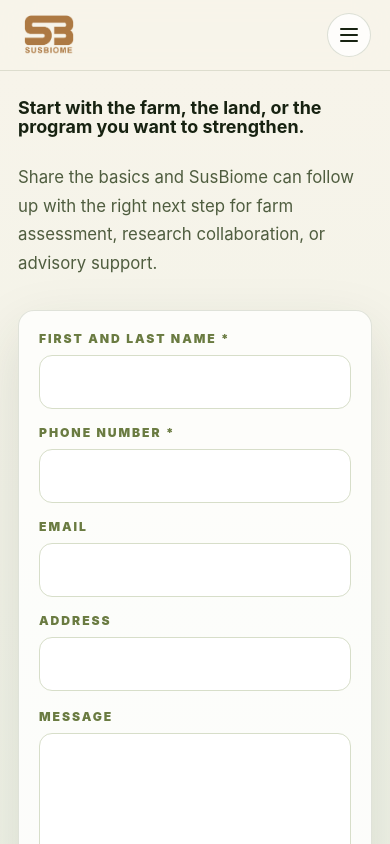
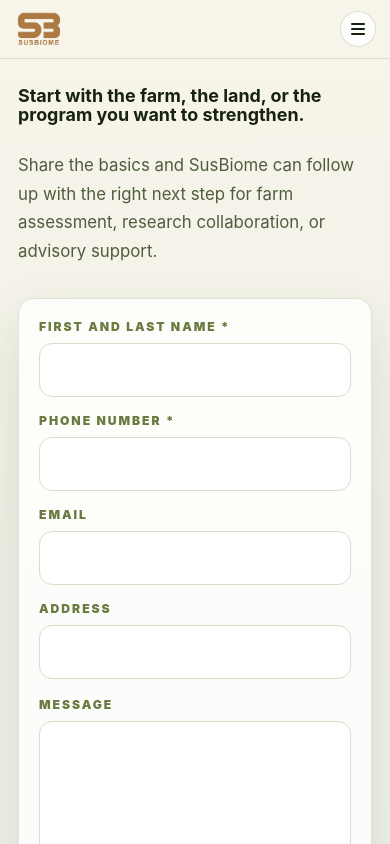
Before and after one commit to codxwiz/Project-SusBiome, a Next.js app in the folder frontend/: page /contact in a window 390 px wide. Shown: the top 844 px of the page. Built offline with nearby package versions, Linux system fonts and the light colour scheme.

Commit message:
Video sound

```diff
--- a/frontend/app/globals.css
+++ b/frontend/app/globals.css
@@ -201,8 +201,8 @@ textarea {
   min-height: 74px;
   padding: 0 clamp(18px, 5vw, 72px);
   border-bottom: 1px solid rgba(68, 88, 48, 0.14);
-  background: rgba(247, 244, 234, 0.88);
-  backdrop-filter: blur(16px);
+  background: #f7f4ea;
+  backdrop-filter: none;
 }
 
 .agri-page-brand {
@@ -2953,23 +2953,23 @@ textarea {
 
   .agri-hero__content {
     align-self: start;
-    width: calc(100vw - 36px);
+    width: calc(100vw - 30px);
     margin: 0;
-    padding: 34px 18px 0;
+    padding: 28px 15px 0;
   }
 
   .agri-logo {
-    margin-bottom: clamp(78px, 22vw, 140px);
+    margin-bottom: clamp(58px, 16vw, 108px);
   }
 
   .agri-hero__footer {
     bottom: 26px;
-    width: calc(100vw - 36px);
+    width: calc(100vw - 30px);
   }
 
   .agri-descriptor {
-    padding: 0 6px;
-    font-size: clamp(1rem, 3.3vw, 1.5rem);
+    padding: 0 2px;
+    font-size: clamp(0.96rem, 3vw, 1.28rem);
   }
 
   .agri-menu {
@@ -2978,8 +2978,10 @@ textarea {
   }
 
   .agri-menu a {
-    min-height: 58px;
-    border-radius: 18px;
+    min-height: 48px;
+    padding-inline: 8px;
+    border-radius: 15px;
+    font-size: clamp(0.78rem, 2.8vw, 0.98rem);
   }
 
   .site-section {
@@ -2990,27 +2992,51 @@ textarea {
     align-items: center;
     flex-direction: row;
     min-height: auto;
-    padding-block: 12px;
+    padding: 10px 14px;
     position: sticky;
+  }
+
+  .agri-page-brand {
+    flex-basis: 76px;
+    width: 76px;
+    height: 40px;
+  }
+
+  .agri-page-brand img {
+    width: 54px;
   }
 
   .agri-menu-toggle {
     position: relative;
     display: inline-flex;
     margin-left: auto;
+    width: 38px;
+    height: 38px;
+  }
+
+  .agri-menu-toggle span {
+    width: 15px;
+  }
+
+  .agri-menu-toggle span:nth-child(1) {
+    transform: translateY(-5px);
+  }
+
+  .agri-menu-toggle span:nth-child(3) {
+    transform: translateY(5px);
   }
 
   .agri-page-nav nav {
     position: absolute;
-    top: calc(100% + 8px);
-    right: 18px;
-    left: 18px;
+    top: calc(100% + 6px);
+    right: 14px;
+    left: 14px;
     display: none;
     grid-template-columns: 1fr;
     gap: 8px;
-    padding: 12px;
+    padding: 10px;
     border: 1px solid rgba(68, 88, 48, 0.16);
-    border-radius: 18px;
+    border-radius: 16px;
     background: rgba(247, 244, 234, 0.96);
     box-shadow: 0 20px 50px rgba(42, 56, 29, 0.16);
     backdrop-filter: blur(18px);
@@ -3023,9 +3049,9 @@ textarea {
   .agri-page-nav nav a {
     display: flex;
     align-items: center;
-    min-height: 44px;
-    padding: 0 12px;
-    border-radius: 12px;
+    min-height: 40px;
+    padding: 0 10px;
+    border-radius: 11px;
     background: rgba(255, 255, 255, 0.58);
   }
 
@@ -3115,20 +3141,20 @@ textarea {
   }
 
   .agri-logo {
-    min-width: 124px;
-    min-height: 56px;
-    margin-bottom: 94px;
+    min-width: 112px;
+    min-height: 50px;
+    margin-bottom: 62px;
     border-radius: 17px;
-    font-size: 2.15rem;
+    font-size: 1.95rem;
   }
 
   .agri-hero h1 {
-    font-size: clamp(3.35rem, 17vw, 5.2rem);
+    font-size: clamp(3rem, 15vw, 4.5rem);
   }
 
   .agri-motto {
-    max-width: 94vw;
-    font-size: clamp(1.26rem, 6.2vw, 1.88rem);
+    max-width: 88vw;
+    font-size: clamp(1.14rem, 5.7vw, 1.5rem);
   }
 
   .agri-menu {
@@ -3136,10 +3162,10 @@ textarea {
   }
 
   .agri-menu a {
-    min-height: 36px;
-    padding: 5px 6px;
-    border-radius: 11px;
-    font-size: clamp(0.64rem, 2.85vw, 0.82rem);
+    min-height: 34px;
+    padding: 5px 4px;
+    border-radius: 10px;
+    font-size: clamp(0.6rem, 2.6vw, 0.76rem);
     line-height: 1.02;
   }
 
@@ -3158,6 +3184,38 @@ textarea {
 
   .field-film__caption strong {
     max-width: 300px;
+  }
+
+  .agri-hero__content {
+    width: calc(100vw - 24px);
+    padding: 24px 12px 0;
+  }
+
+  .agri-hero__footer {
+    width: calc(100vw - 24px);
+  }
+
+  .agri-descriptor {
+    font-size: clamp(0.86rem, 3.2vw, 1rem);
+  }
+
+  .agri-page-brand {
+    flex-basis: 70px;
+    width: 70px;
+    height: 38px;
+  }
+
+  .agri-page-brand img {
+    width: 50px;
+  }
+
+  .agri-menu-toggle {
+    width: 36px;
+    height: 36px;
+  }
+
+  .agri-menu-toggle span {
+    width: 14px;
   }
 
   .site-section {
```
Also changed, not shown: frontend/app/page.jsx (+1 -12 lines).
